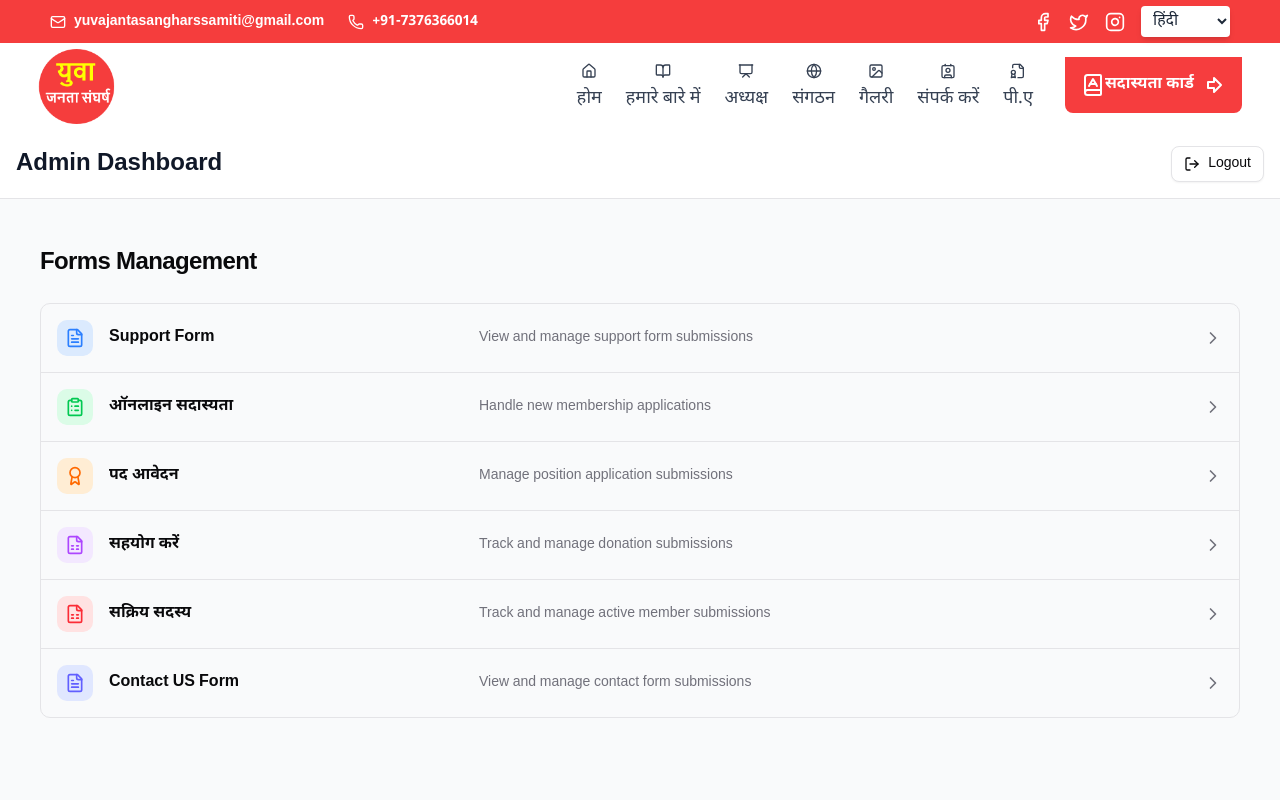
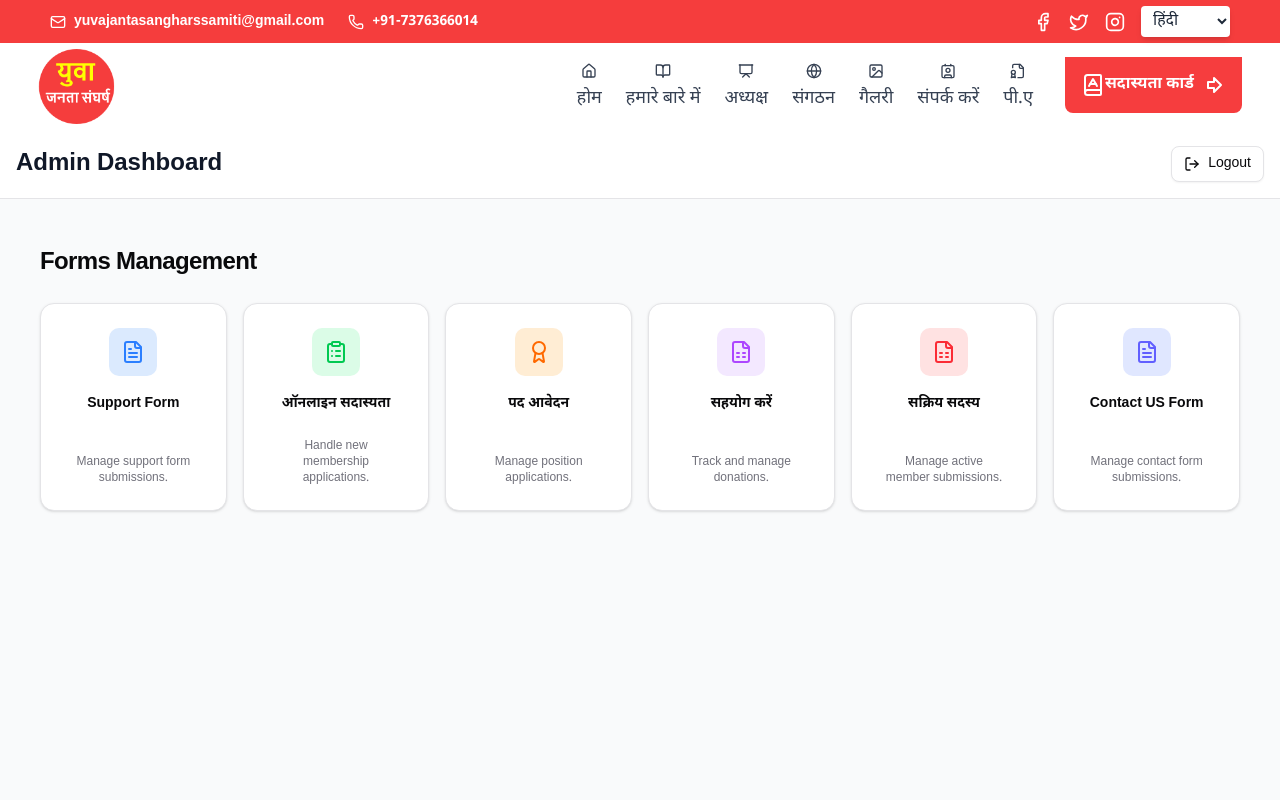
Before and after one commit to imabhaysachan20/yjss, a Next.js app: page /admin/dashboard in a window 1280 px wide. Shown: the top 800 px of the page. Built offline with nearby package versions, Linux system fonts and the light colour scheme.

Commit message:
Changed Designing

```diff
--- a/app/admin/dashboard/page.js
+++ b/app/admin/dashboard/page.js
@@ -1,7 +1,9 @@
 "use client"
 import React from 'react'
 import { useRouter } from 'next/navigation'
-import { FileText, ClipboardList, FileSpreadsheet, Award, ChevronRight } from 'lucide-react'
+import { Card, CardContent, CardDescription, CardHeader, CardTitle } from "@/components/ui/card"
+import { Button } from "@/components/ui/button"
+import { FileText, ClipboardList, FileSpreadsheet, Award } from 'lucide-react'
 
 function DashboardPage() {
   const router = useRouter()
@@ -9,42 +11,42 @@ function DashboardPage() {
   const forms = [
     {
       title: "Support Form",
-      description: "View and manage support form submissions",
+      description: "Manage support form submissions.",
       icon: FileText,
       link: "/admin/entries/supportForm",
       color: "text-blue-500 bg-blue-100 dark:bg-blue-900/30"
     },
     {
       title: "ऑनलाइन सदास्यता",
-      description: "Handle new membership applications",
+      description: "Handle new membership applications.",
       icon: ClipboardList,
       link: "/admin/entries/members",
       color: "text-green-500 bg-green-100 dark:bg-green-900/30"
     },
     {
       title: "पद आवेदन",
-      description: "Manage position application submissions",
+      description: "Manage position applications.",
       icon: Award,
       link: "/admin/entries/padAvedan",
       color: "text-orange-500 bg-orange-100 dark:bg-orange-900/30"
     },
     {
       title: "सहयोग करें",
-      description: "Track and manage donation submissions",
+      description: "Track and manage donations.",
       icon: FileSpreadsheet,
       link: "/admin/entries/donation",
       color: "text-purple-500 bg-purple-100 dark:bg-purple-900/30"
     },
     {
       title: "सक्रिय सदस्य",
-      description: "Track and manage active member submissions",
+      description: "Manage active member submissions.",
       icon: FileSpreadsheet,
       link: "/admin/entries/active",
       color: "text-red-500 bg-red-100 dark:bg-red-900/30"
     },
     {
       title: "Contact US Form",
-      description: "View and manage contact form submissions",
+      description: "Manage contact form submissions.",
       icon: FileText,
       link: "/admin/entries/contact",
       color: "text-indigo-500 bg-indigo-100 dark:bg-indigo-900/30"
@@ -55,29 +57,25 @@ function DashboardPage() {
     <div className="p-4 sm:p-6">
       <h2 className="text-2xl font-bold tracking-tight mb-6">Forms Management</h2>
 
-      <div className="border rounded-lg overflow-hidden">
-        {forms.map((form, index) => {
+      <div className="grid grid-cols-2 md:grid-cols-3 lg:grid-cols-6 gap-4">
+        {forms.map((form) => {
           const Icon = form.icon
           return (
-            <div
+            <Card
               key={form.title}
-              className={`group grid grid-cols-[auto_minmax(150px,1fr)_minmax(200px,2fr)_auto] items-center gap-x-4 p-4 cursor-pointer hover:bg-muted/50 transition-colors ${index < forms.length - 1 ? 'border-b' : ''}`}
+              className="flex flex-col justify-between text-center items-center hover:shadow-md hover:-translate-y-1 transition-all duration-200 cursor-pointer"
               onClick={() => router.push(form.link)}
             >
-              {/* Icon */}
-              <div className={`p-2 rounded-lg ${form.color}`}>
-                <Icon className="h-5 w-5" />
-              </div>
-
-              {/* Title */}
-              <p className="font-semibold text-card-foreground truncate pr-2">{form.title}</p>
-
-              {/* Description */}
-              <p className="text-sm text-muted-foreground truncate">{form.description}</p>
-
-              {/* Chevron */}
-              <ChevronRight className="h-5 w-5 text-muted-foreground group-hover:translate-x-1 transition-transform justify-self-end" />
-            </div>
+              <CardHeader className="items-center">
+                <div className={`p-3 rounded-lg ${form.color} w-fit mb-3`}>
+                  <Icon className="h-6 w-6" />
+                </div>
+                <CardTitle className="text-sm font-semibold">{form.title}</CardTitle>
+              </CardHeader>
+              <CardContent>
+                <p className="text-xs text-muted-foreground px-2">{form.description}</p>
+              </CardContent>
+            </Card>
           )
         })}
       </div>
```
